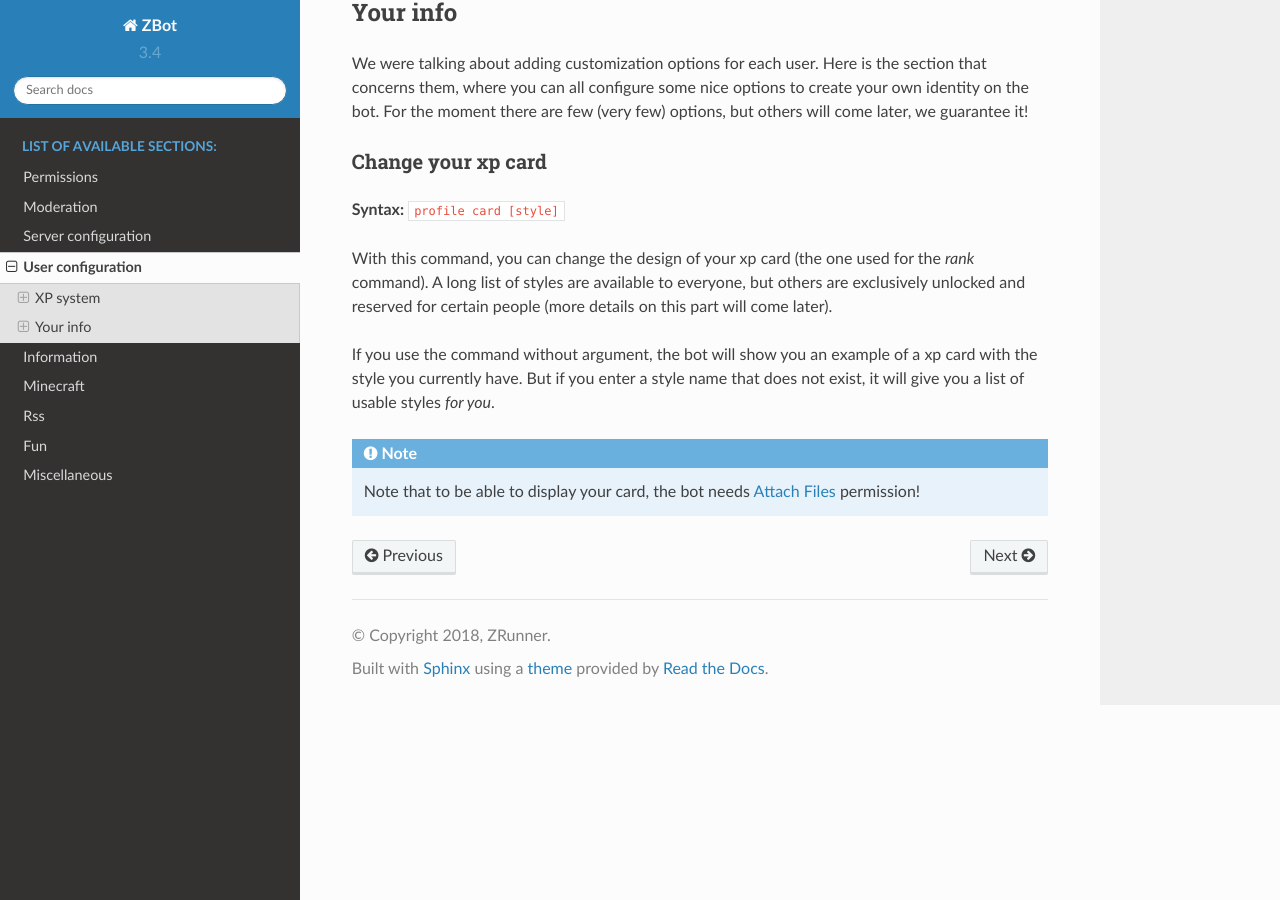
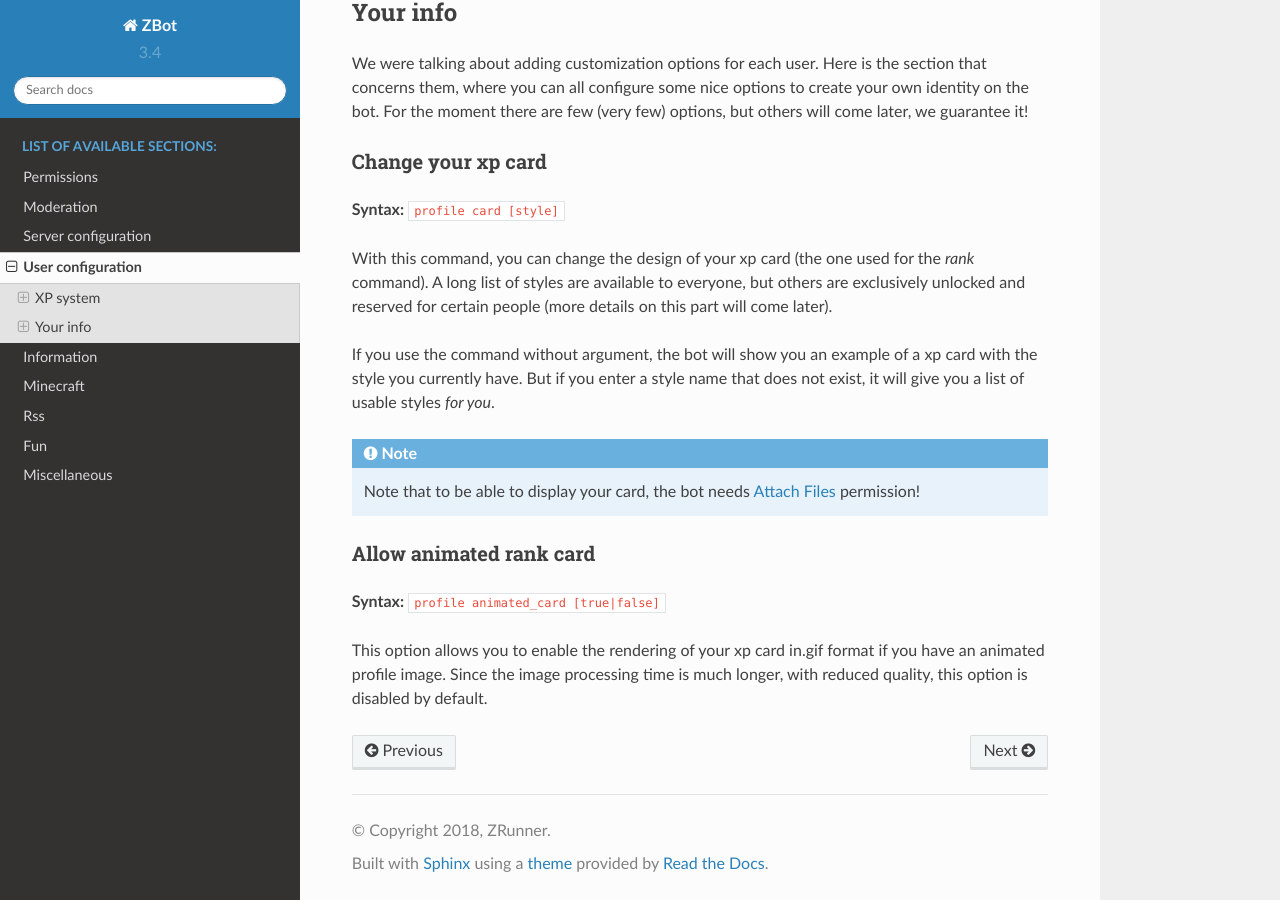
Before and after one commit to Axobot-org/Axobot, a Sphinx documentation site: the page built from docs/user.rst, in a window 1280 px wide and 900 px high, scrolled down 1268 px. Built offline with Sphinx 7.4.7 and the Read the Docs theme 2.0.0, drawn with Linux system fonts in a browser that asks for light colours.

Commit message:
[add] doc

```diff
--- a/docs/user.rst
+++ b/docs/user.rst
@@ -52,3 +52,11 @@ With this command, you can change the design of your xp card (the one used for t
 If you use the command without argument, the bot will show you an example of a xp card with the style you currently have. But if you enter a style name that does not exist, it will give you a list of usable styles *for you*.
 
 .. note:: Note that to be able to display your card, the bot needs `Attach Files <perms.html#attach-files>`_ permission!
+
+
+Allow animated rank card
+------------------------
+
+**Syntax:** :code:`profile animated_card [true|false]`
+
+This option allows you to enable the rendering of your xp card in.gif format if you have an animated profile image. Since the image processing time is much longer, with reduced quality, this option is disabled by default.
```
